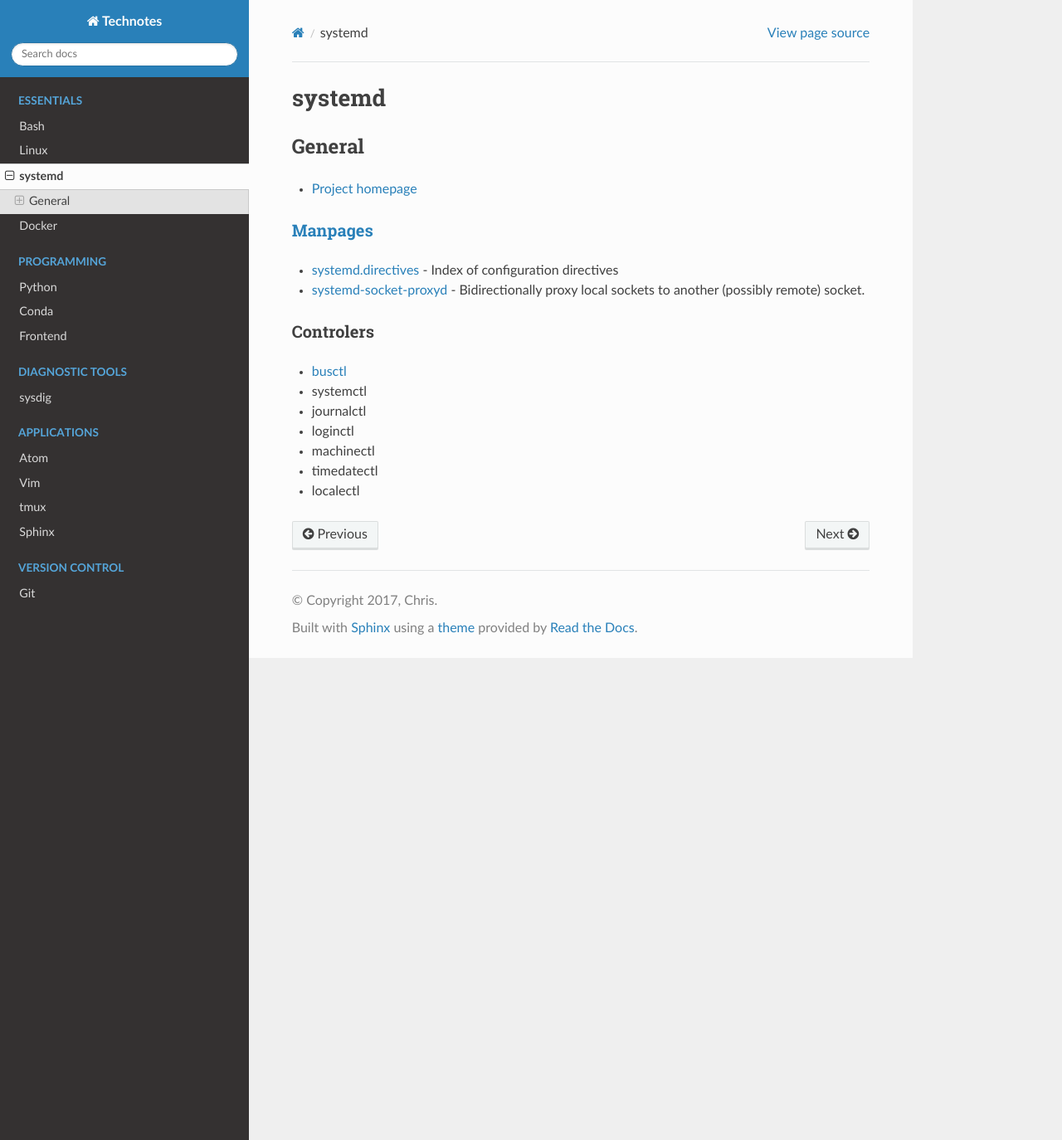
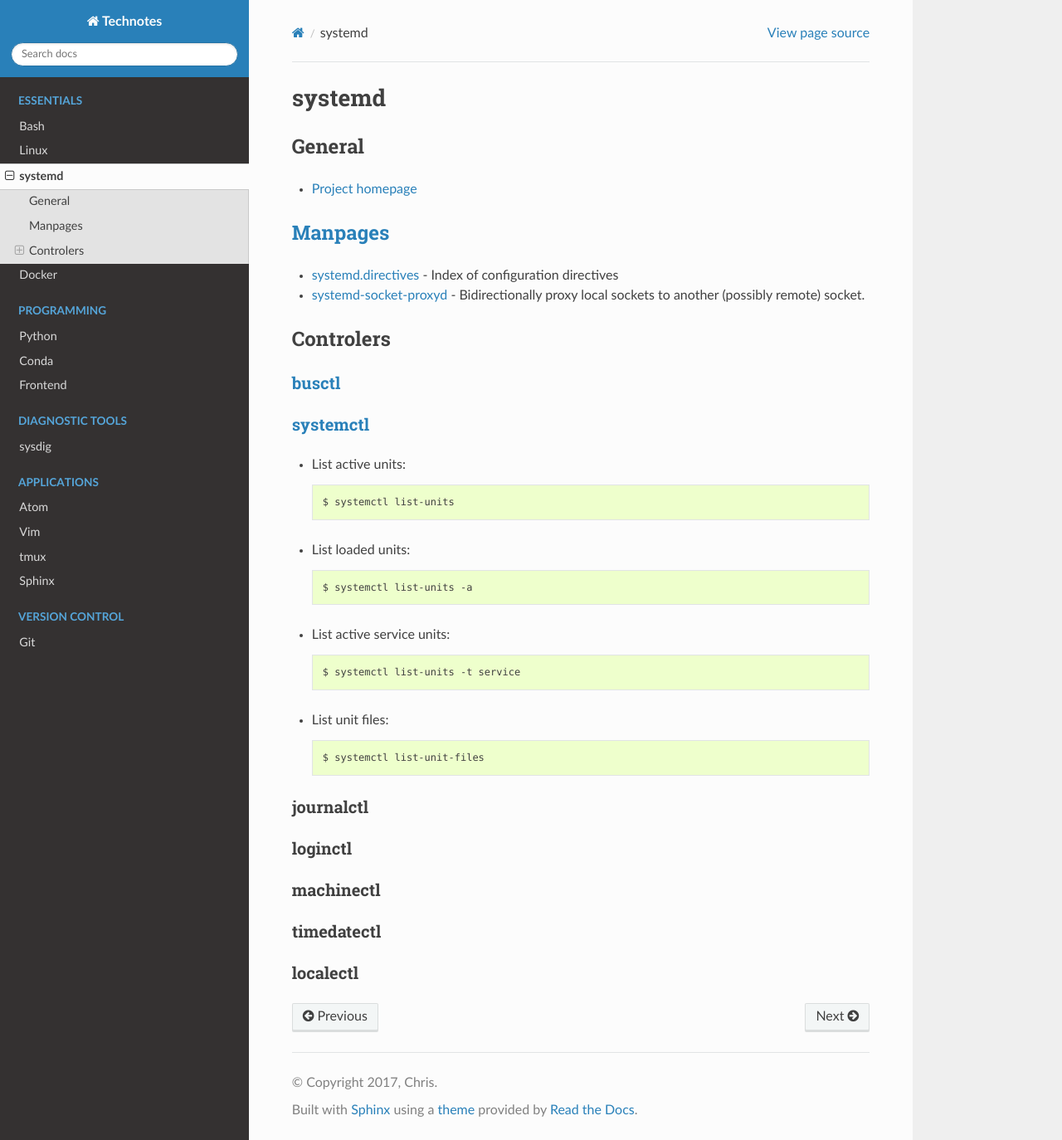
Before and after one commit to heterotopian/technotes, a Sphinx documentation site: the page built from source/systemd.rst, in a window 1280 px wide and 1374 px high. Shown: the whole window at 83% size. Built offline with Sphinx 7.4.7 and the Read the Docs theme 2.0.0, drawn with Linux system fonts in a browser that asks for light colours.

Commit message:
Add systemctl examples

```diff
--- a/source/systemd.rst
+++ b/source/systemd.rst
@@ -10,7 +10,7 @@ General
 - `Project homepage <https://www.freedesktop.org/wiki/Software/systemd/>`_
 
 `Manpages <http://0pointer.de/public/systemd-man/>`_
-----------------------------------------------------
+====================================================
 
 - `systemd.directives <http://0pointer.de/public/systemd-man/systemd.directives.html>`_ -
   Index of configuration directives
@@ -18,13 +18,49 @@ General
   Bidirectionally proxy local sockets to another (possibly remote) socket.
 
 
+
 Controlers
+==========
+
+`busctl <https://www.freedesktop.org/software/systemd/man/busctl.html>`_
+------------------------------------------------------------------------
+
+
+`systemctl <http://0pointer.de/public/systemd-man/systemctl.html>`_
+-------------------------------------------------------------------
+
+- List active units::
+
+    $ systemctl list-units
+
+- List loaded units::
+
+    $ systemctl list-units -a
+
+- List active service units::
+
+    $ systemctl list-units -t service
+
+- List unit files::
+
+    $ systemctl list-unit-files
+
+
+journalctl
 ----------
 
-- `busctl <https://www.freedesktop.org/software/systemd/man/busctl.html>`_
-- systemctl
-- journalctl
-- loginctl
-- machinectl
-- timedatectl
-- localectl
+
+loginctl
+--------
+
+
+machinectl
+----------
+
+
+timedatectl
+-----------
+
+
+localectl
+---------
```
